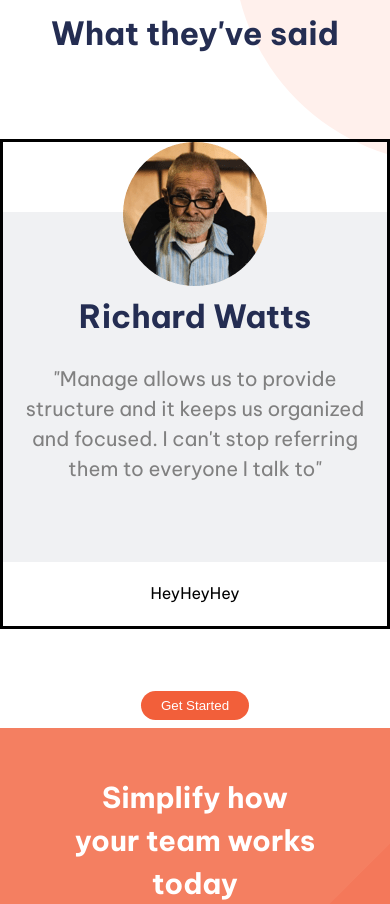
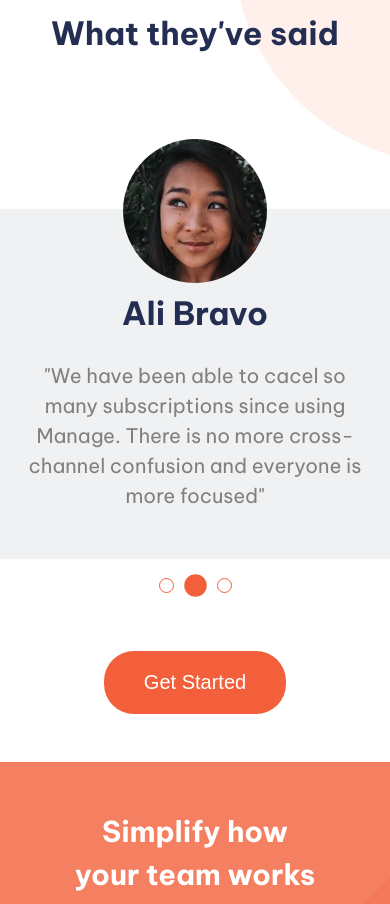
Before and after one commit to Inioluwa1/Landing-Page, a React (Vite) app: page / in a window 390 px wide. Shown: the part 1818-2722 px from the top of the page. Built offline with nearby package versions, Linux system fonts and the light colour scheme.

Commit message:
Mobile Responsiveness and pagination added totally

```diff
--- a/src/Components/Testimony.css
+++ b/src/Components/Testimony.css
@@ -34,7 +34,7 @@
   .MobileIndTestimonyContainer{
     position: relative;
     display: block;
-    border: 3px solid;
+    /* border: 3px solid; */
     height: 490px;
     overflow: hidden;
     position: relative;
@@ -69,5 +69,27 @@
   }
   .Dotcontainer{
     margin-top: 5%;
+    display: flex;
+    justify-content: center;
+  }
+  .dot{
+    width: 15px;
+    height: 15px;
+    border: 1px solid rgb(242, 95, 58);
+    /* background-color: red; */
+    margin: 0 7px;
+    border-radius: 50%;
+    cursor: pointer;
+  }
+  .dotactive{
+    background-color: rgb(242, 95, 58);
+    transform: scale(1.5);
+  }
+
+  .TestimonyContainer button{
+    position: relative;
+    bottom: 40px;
+    padding: 20px 40px;
+    font-size: 20px;
   }
 }
--- a/src/Components/Testimony.jsx
+++ b/src/Components/Testimony.jsx
@@ -11,7 +11,7 @@ export default function Testimony() {
       setSelected((prevSelected) =>
         (prevSelected + 1) % Testimonies.length
       )
-    }, 3000)
+    }, 5000)
 
     return () => clearInterval(interval);
 
@@ -48,9 +48,9 @@ export default function Testimony() {
             {Testimonies.map((_, index) => (
               <span
                 key={index}
+                className={`dot ${index===selected? "dotactive" : ""} `}
                 onClick={() => setSelected(index)}
               >
-                  Hey
               </span>
             ))}
           </div>
```
